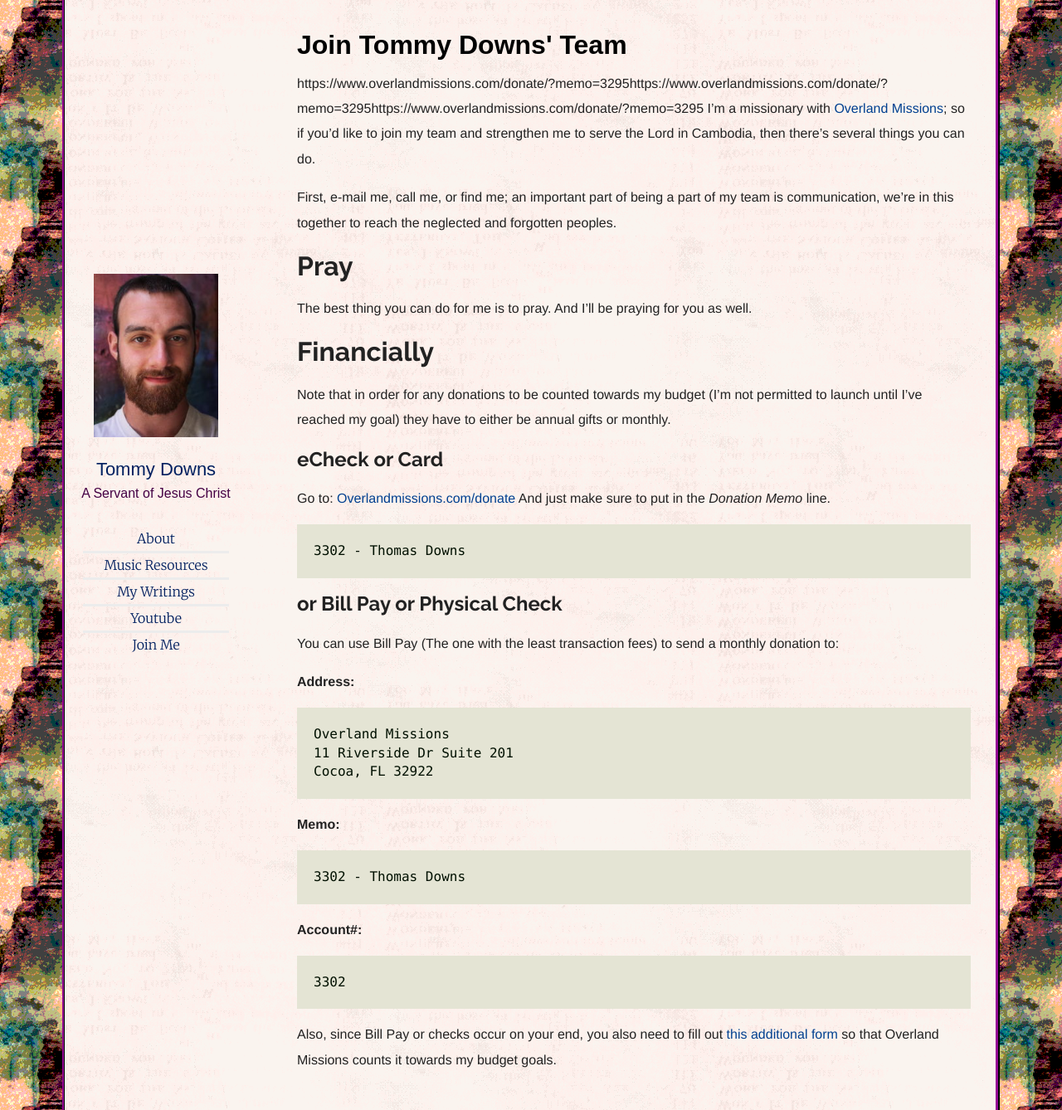
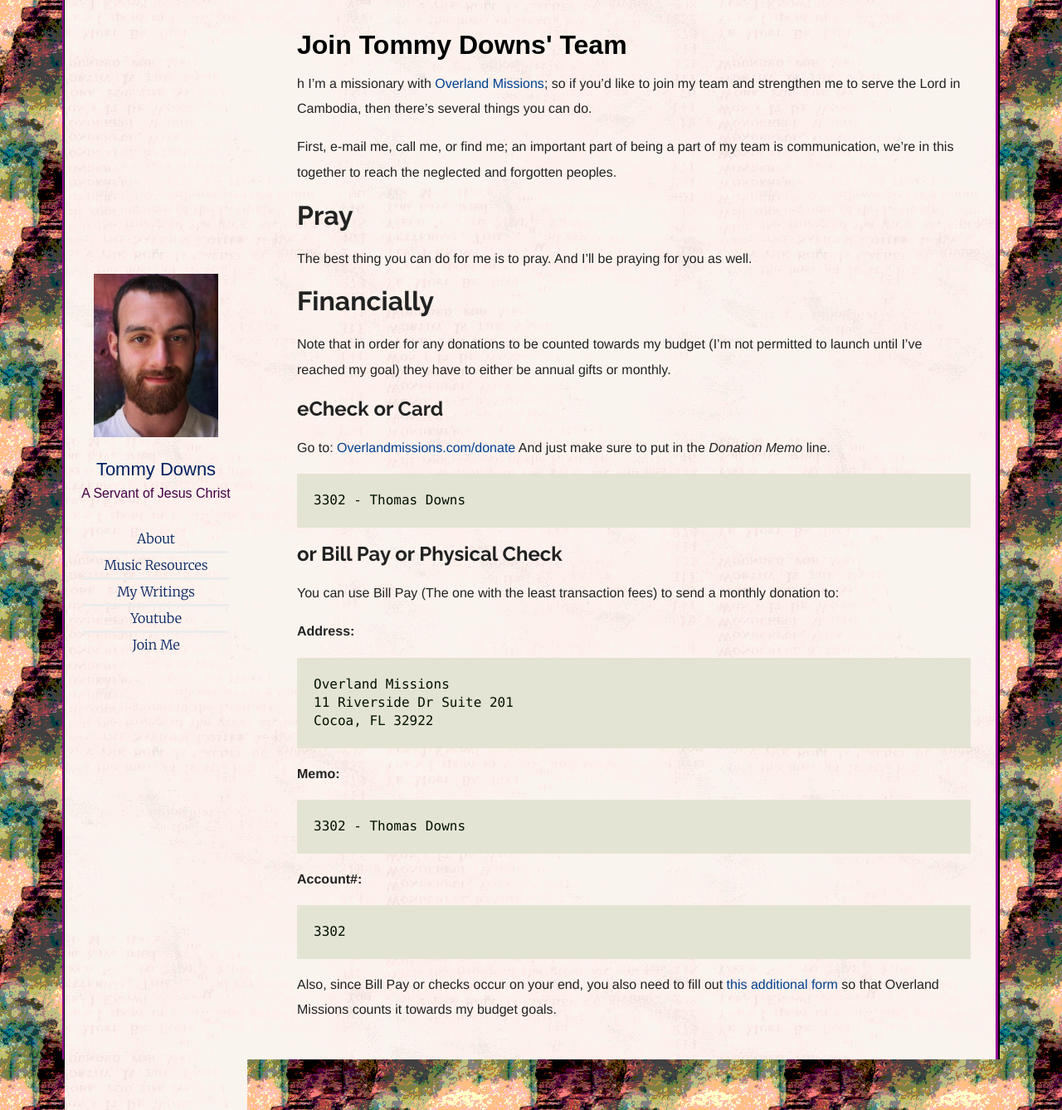
Before and after one commit to tnelsond/tnelsond, a Jekyll site: the page built from join.md, in a window 1280 px wide and 1338 px high. Shown: the whole window at 83% size. Built offline with Jekyll 4.4.1, drawn with Linux system fonts in a browser that asks for light colours; some of the changed lines change nothing that is shown.

Commit message:
Update Pages “join me”

```diff
--- a/join.md
+++ b/join.md
@@ -3,7 +3,7 @@ title: Join Tommy Downs' Team
 layout: page
 permalink: /join/
 ---
-https://www.overlandmissions.com/donate/?memo=3295https://www.overlandmissions.com/donate/?memo=3295https://www.overlandmissions.com/donate/?memo=3295
+h
 I'm a missionary with [Overland Missions](http://www.overlandmissions.com); so if you'd like to join my team and strengthen me to serve the Lord in Cambodia, then there's several things you can do.
 
 First, e-mail me, call me, or find me; an important part of being a part of my team is communication, we're in this together to reach the neglected and forgotten peoples.
```
